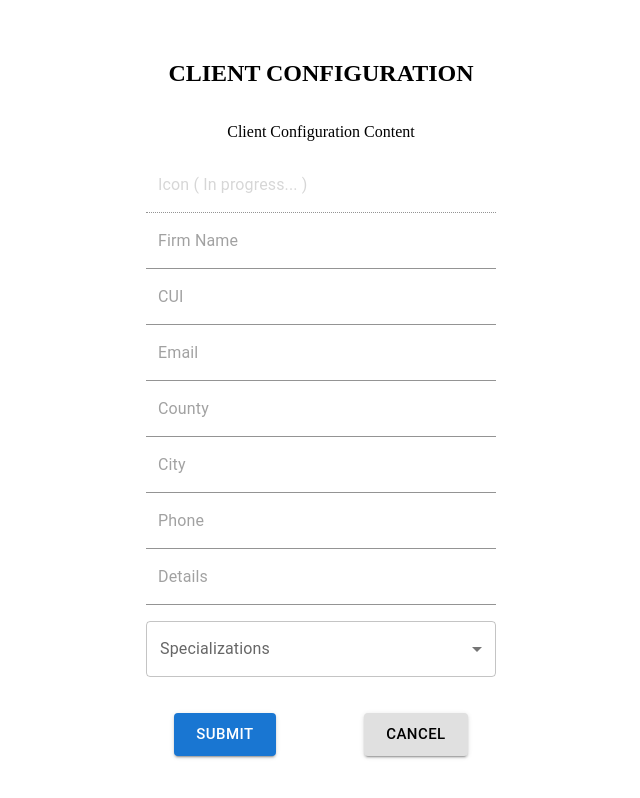
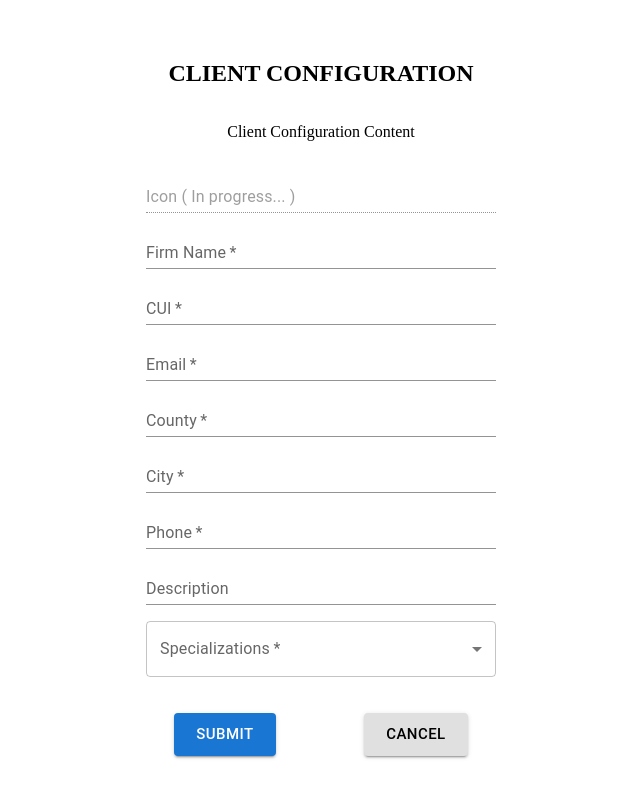
Before and after one commit to Tarny94/energy-now-fe, a React (Create React App) app in the folder energy-now/: page / in a window 1280 px wide. Shown: the whole page, without its empty margins (319-959 px from the left). Built offline with nearby package versions, Linux system fonts and the light colour scheme.

Commit message:
refactored reusable input component where I've added Form control

```diff
--- a/energy-now/src/components/Input.tsx
+++ b/energy-now/src/components/Input.tsx
@@ -1,4 +1,4 @@
-import { Input } from '@mui/material';
+import { FormControl, Input, InputLabel } from '@mui/material';
 import { on } from 'events';
 import React, { Dispatch, SetStateAction } from 'react';
 import TextField from '@mui/material/TextField';
@@ -48,30 +48,40 @@ interface IInput{
     endAdornment?: React.ReactNode;
     error?: boolean;
     onBlur?: () => void;
+    variant?: "standard" | "outlined" | "filled";
+    label?: string;
   }
 
-const InputComponent: React.FC<IInput> = ({onBlur, error = false, type, color, size, sx, onChange, disabled, required = false, ariaLabel, placeholder, name, width, endAdornment}) => {
+const InputComponent: React.FC<IInput> = ({label, variant = "standard", onBlur, error = false, type, color, size, sx, onChange, disabled, required = false, ariaLabel, placeholder, name, width, endAdornment}) => {
 
     const handleChange = (event: React.ChangeEvent<HTMLInputElement>) => {
         onChange(event.target.value);
     }
 
-  return <Input
+
+  return (
+        //"standard" | "outlined" | "filled"
+  <FormControl
+    variant={variant}
+    disabled={disabled}
+    sx={{marginTop: 1, width: width, }}
+    required={required}
+  >
+    <InputLabel>{label}</InputLabel>
+    <Input
       aria-label={ariaLabel}
       placeholder={placeholder}
       name={name}
       type={type}
       color={color}
       size={size}
-    title='url'
-    sx={{width: width, padding: 1.5, ...sx}}
       onChange={handleChange}
-    disabled={disabled}
-    required={required}
       endAdornment={endAdornment}
       error={error}
       onBlur={onBlur}
       />
+  </FormControl>
+  );
 }
 
 export default InputComponent;
--- a/energy-now/src/components/MultipleSelectCheck.tsx
+++ b/energy-now/src/components/MultipleSelectCheck.tsx
@@ -18,6 +18,7 @@ interface IMultipleSelectCheckmarksProps {
     setSelectedItems: (value: string[]) => void;
     selectedItems: string[];
     items: string[];
+    required?: boolean;
 }
 
 export default function MultipleSelectCheckmarks({
@@ -29,7 +30,8 @@ export default function MultipleSelectCheckmarks({
     width = 300,
     setSelectedItems,
     selectedItems,
-    items
+    items,
+    required = false
 }: IMultipleSelectCheckmarksProps) {
 
   const handleChange = (event: SelectChangeEvent<typeof selectedItems>) => {
@@ -43,7 +45,7 @@ export default function MultipleSelectCheckmarks({
 
   return (
     <div>
-      <FormControl sx={{ m: {m}, width: width, margin: 2 }}>
+      <FormControl sx={{ m: {m}, width: width, margin: 2 }} required={required}>
         <InputLabel id={id}>{inputLabelName}</InputLabel>
         <Select
           labelId={labelId}
--- a/energy-now/src/pages/ClientConfiguration.tsx
+++ b/energy-now/src/pages/ClientConfiguration.tsx
@@ -11,7 +11,6 @@ const ClientConfiguration: React.FC = () => {
 
     const [selectedSpecialisations, setSelectedSpecialisations] = React.useState<string[]>([]);
 
-
   return <div className="client-configuration-container">
     <h1 className="client-configuration-title">CLIENT CONFIGURATION</h1>
     <p>Client Configuration Content</p>
@@ -20,49 +19,62 @@ const ClientConfiguration: React.FC = () => {
             <InputComponent
                 onChange={() => {}}
                 placeholder="Icon ( In progress... )"
+                label="Icon ( In progress... )"
+                width={350}
                 disabled
-                width={350}
             />
             <InputComponent
                 onChange={() => {}}
-                placeholder="Firm Name"
+                placeholder="Type your firm name..."
+                label="Firm Name"
                 required
                 type="text"
                 width={350}
             />
             <InputComponent
                 onChange={() => {}}
-                placeholder="CUI"
+                placeholder="Type your CUI number..."
+                label="CUI"
                 type="number"
                 width={350}
+                required
             />
             <InputComponent
                 onChange={() => {}}
-                placeholder="Email"
+                placeholder="Type your emial..."
+                label="Email"
                 type="email"
                 width={350}
+                required
             />
             <InputComponent
                 onChange={() => {}}
-                placeholder="County"
+                placeholder="Type your county..."
+                label="County"
                 type="text"
                 width={350}
+                required
             />
             <InputComponent
                 onChange={() => {}}
-                placeholder="City"
+                placeholder="Type your city..."
+                label="City"
                 type="text"
                 width={350}
+                required
             />
             <InputComponent
                 onChange={() => {}}
-                placeholder="Phone"
+                placeholder="Type your phone number..."
+                label="Phone"
                 type="tel"
                 width={350}
+                required
             />
             <InputComponent
                 onChange={() => {}}
-                placeholder="Details"
+                placeholder="Type a description..."
+                label="Description"
                 type="text"
                 width={350}
             />
@@ -73,6 +85,7 @@ const ClientConfiguration: React.FC = () => {
                 label="Specializations"
                 items={SPECIALIZATIONS.length > 0 ? SPECIALIZATIONS : []}
                 inputLabelName="Specializations"
+                required
             />
         </div>
         <div className="client-configuration-buttons">
```
Also changed, not shown: energy-now/src/pages/auth/ClientConfiguration.tsx (deleted, +0 -7 lines). Lines whose indentation alone changed are shown as unchanged.
